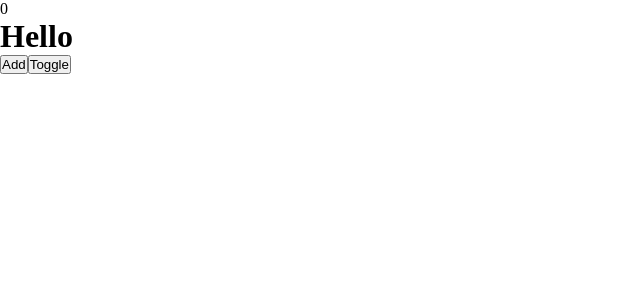
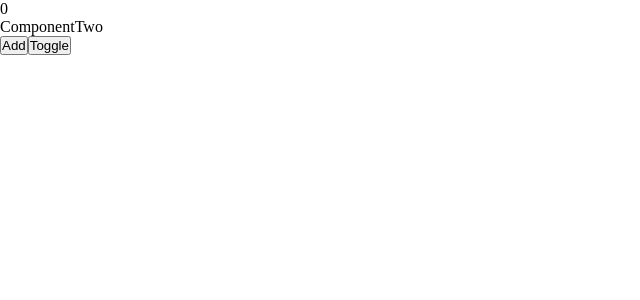
Before and after one commit to koheinthurako/React20-9-2023, a React (Create React App) app in the folder hook/: page / in a window 1280 px wide. Shown: the top 300 px of the page, without its empty margins (0-640 px from the left). Built offline with nearby package versions, Linux system fonts and the light colour scheme.

Commit message:
add more about useEffect

```diff
--- a/hook/src/components/Effect/ComponentEffect.jsx
+++ b/hook/src/components/Effect/ComponentEffect.jsx
@@ -1,4 +1,5 @@
 import { useEffect, useState } from "react";
+import ComponentTwo from "./ComponentTwo";
 
 // useEffect အစ
 // componentDidMount, componentDidUpdate, and componentWillUnmount
@@ -22,18 +23,19 @@ const ComponentEffect = () => {
 
     // mounted => ComponentsMounted
     useEffect(() => {
-        console.log("Mounted");
-        // အဆုံးမှာ ဒီလို [] ထည့်ပေးလိုက်ခြင်းဖြင့် mounted ဖြစ်တဲ့အချိန်မှာပဲအလုပ်လုပ်စေတယ်
+        // console.log("Mounted");
+        // အဆုံးမှာ ဒီလို [] ထည့်ပေးလိုက်ခြင်းဖြင့် mounted ဖြစ်တဲ့အချိန်မှာပဲအလုပ်လုပ်စေတယ် မထည့်ရင် screen ပေါ်ကတစ်ခုခုပြောင်းသွားတိုင်း
+        // rendering ချပြီး useEffect() ထဲက console.log("Mounted") က အလုပ်လုပ်နေမှာပဲဖြစ်တယ်
     }, [])
 
     // didComponents
     useEffect(() => {
-        console.log("I am didComponents", count);
+        // console.log("I am didComponents", count);
     })
 
     // components will update when value was change
     useEffect(() => {
-        console.log("toggle was changed");
+        // console.log("toggle was changed");
     }, [toggle]);
 
     const handleClick = () => {
@@ -47,7 +49,9 @@ const ComponentEffect = () => {
   return (
     <div>
         <p>{count}</p>
-        {toggle && <h1>Hello</h1>}
+        {/* {toggle && <h1>Hello</h1>} */}
+        {/* <ComponentTwo/> */}
+        {toggle && <ComponentTwo/>}
         <button onClick={handleClick}>Add</button>
         <button onClick={handleToggle}>Toggle</button>
     </div>
--- /dev/null
+++ b/hook/src/components/Effect/ComponentTwo.jsx
@@ -0,0 +1,17 @@
+import { useEffect } from "react";
+
+const ComponentTwo = () => {
+
+    useEffect(() => {
+        console.log("I am mounted in component two");
+        return () => {
+            console.log("I am unmounted in component two");
+        }
+    }, [])
+
+  return (
+    <div>ComponentTwo</div>
+  )
+}
+
+export default ComponentTwo;
```
